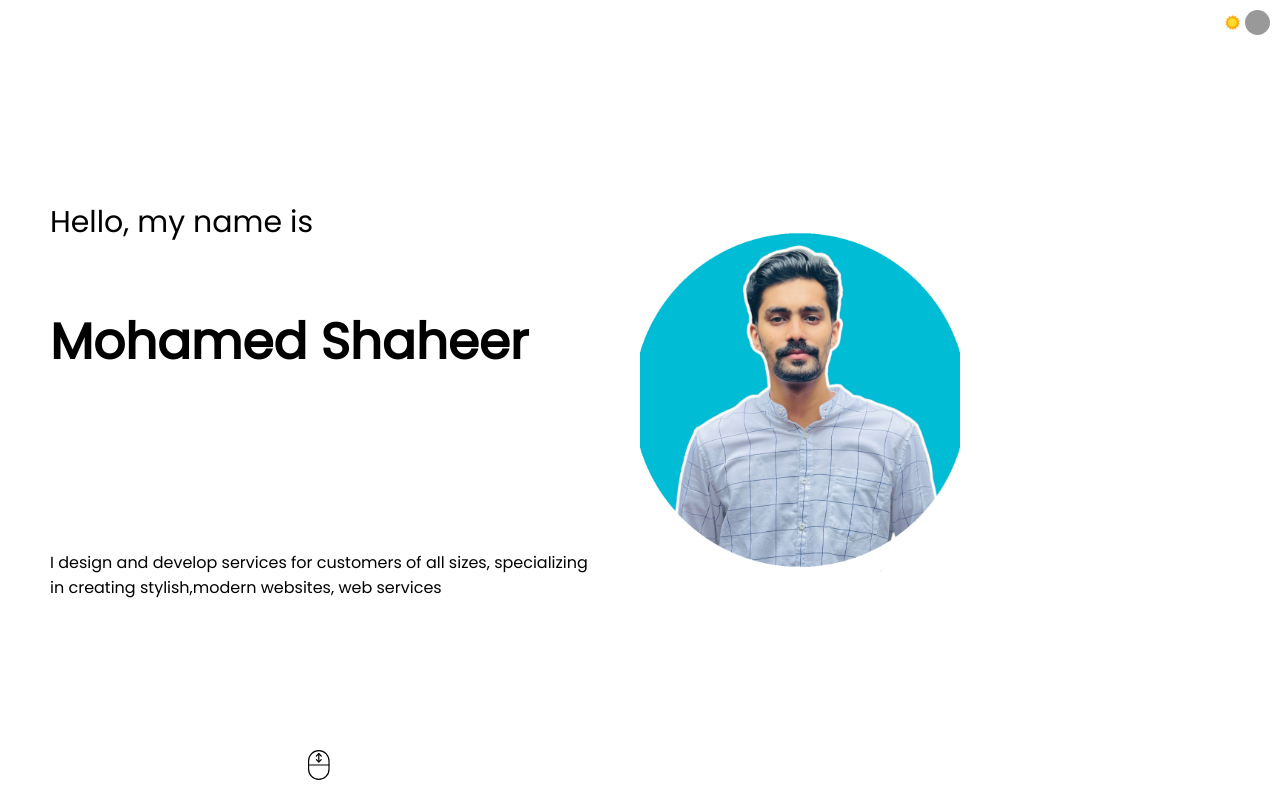
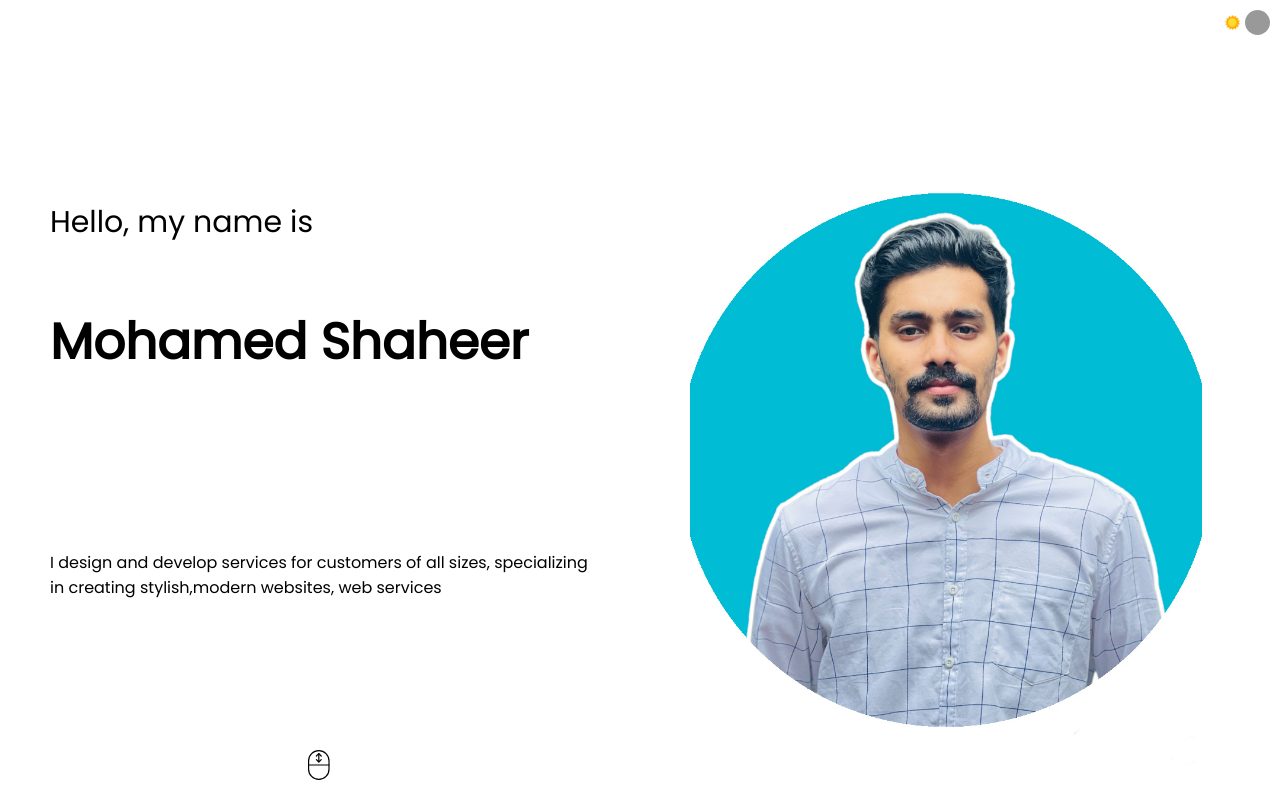
Before and after one commit to shaheermohamed/portfolio-react-website, a React (Create React App) app: page / in a window 1280 px wide. Shown: the top 800 px of the page. Built offline with nearby package versions, Linux system fonts and the light colour scheme.

Commit message:
image size correction

```diff
--- a/src/component/intro/intro.css
+++ b/src/component/intro/intro.css
@@ -67,9 +67,10 @@
   }
 .i-img{
 
-    margin-top: 200px;
-   width: 50%;
-   height:50%;
+    margin-top: 140px;
+    margin-left: 50px;
+   width: 80%;
+   height:80%;
    object-fit: cover;
    position: absolute;
 }
@@ -122,7 +123,7 @@
     .i-img{
 
        margin-left: 40px;
-      margin-top: 30px;
+       margin-top: 30px;
        height: 250px;
        object-fit: cover;
        position: absolute;
```
